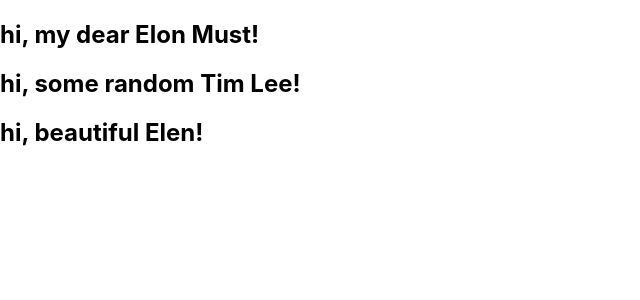
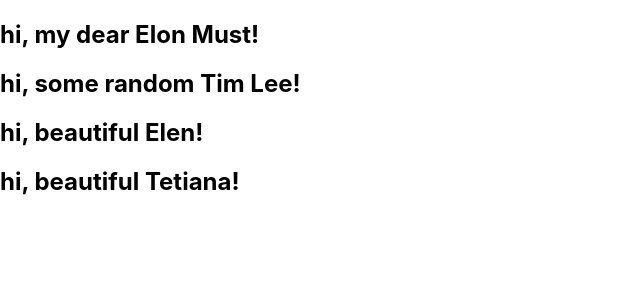
Before and after one commit to morghull/fm-react-app, a React (Create React App) app: page / in a window 1280 px wide. Shown: the top 300 px of the page, without its empty margins (0-640 px from the left). Built offline with nearby package versions, Linux system fonts and the light colour scheme.

Commit message:
testing remote connection with github

```diff
--- a/src/App.js
+++ b/src/App.js
@@ -9,6 +9,7 @@ function App() {
       <Greeting prefix="hi, my dear" name="Elon Must" />
       <Greeting prefix="hi, some random" name="Tim Lee" />
       <Greeting prefix="hi, beautiful" name="Elen" />
+      <Greeting prefix="hi, beautiful" name="Tetiana" />
     </>
   );
 }
```
